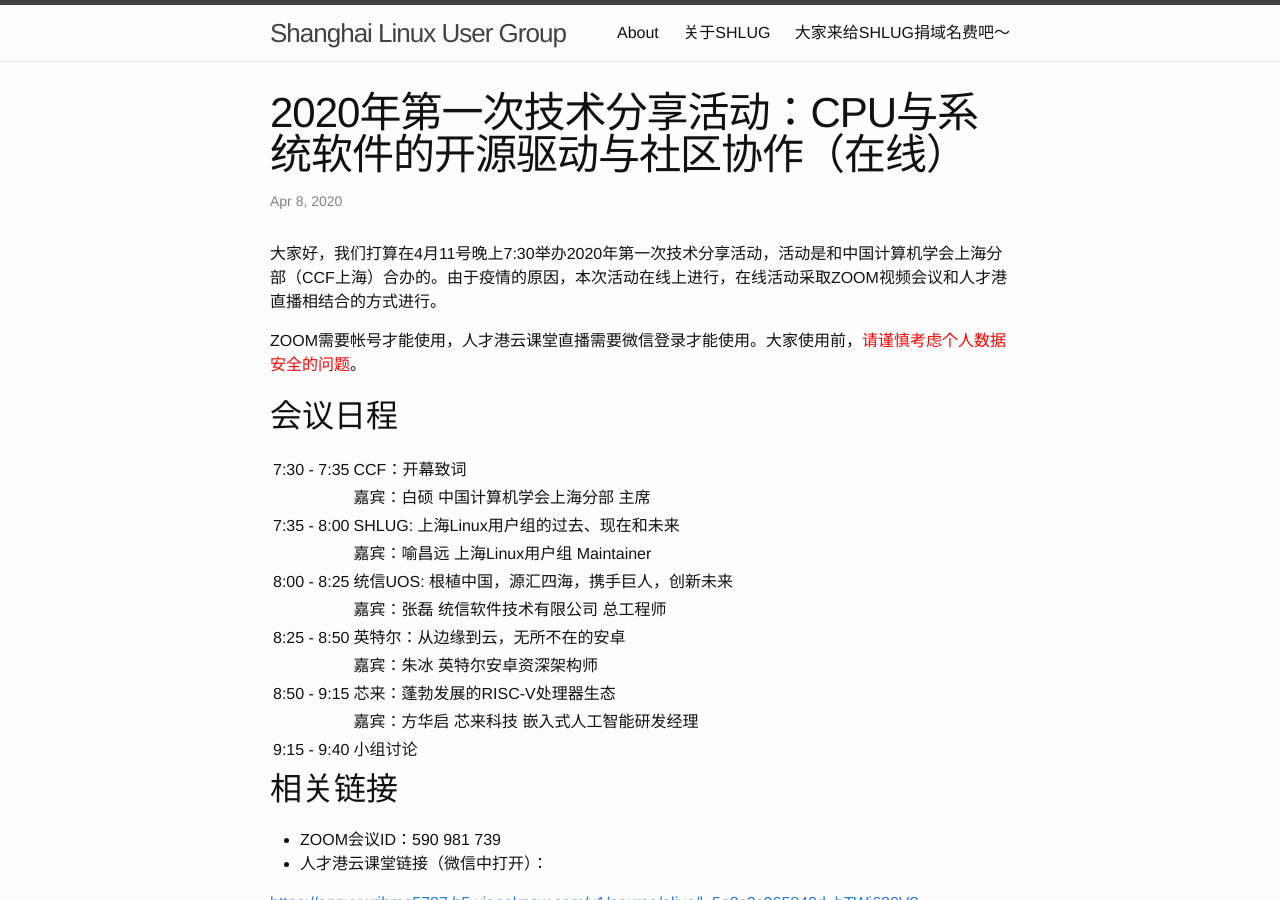
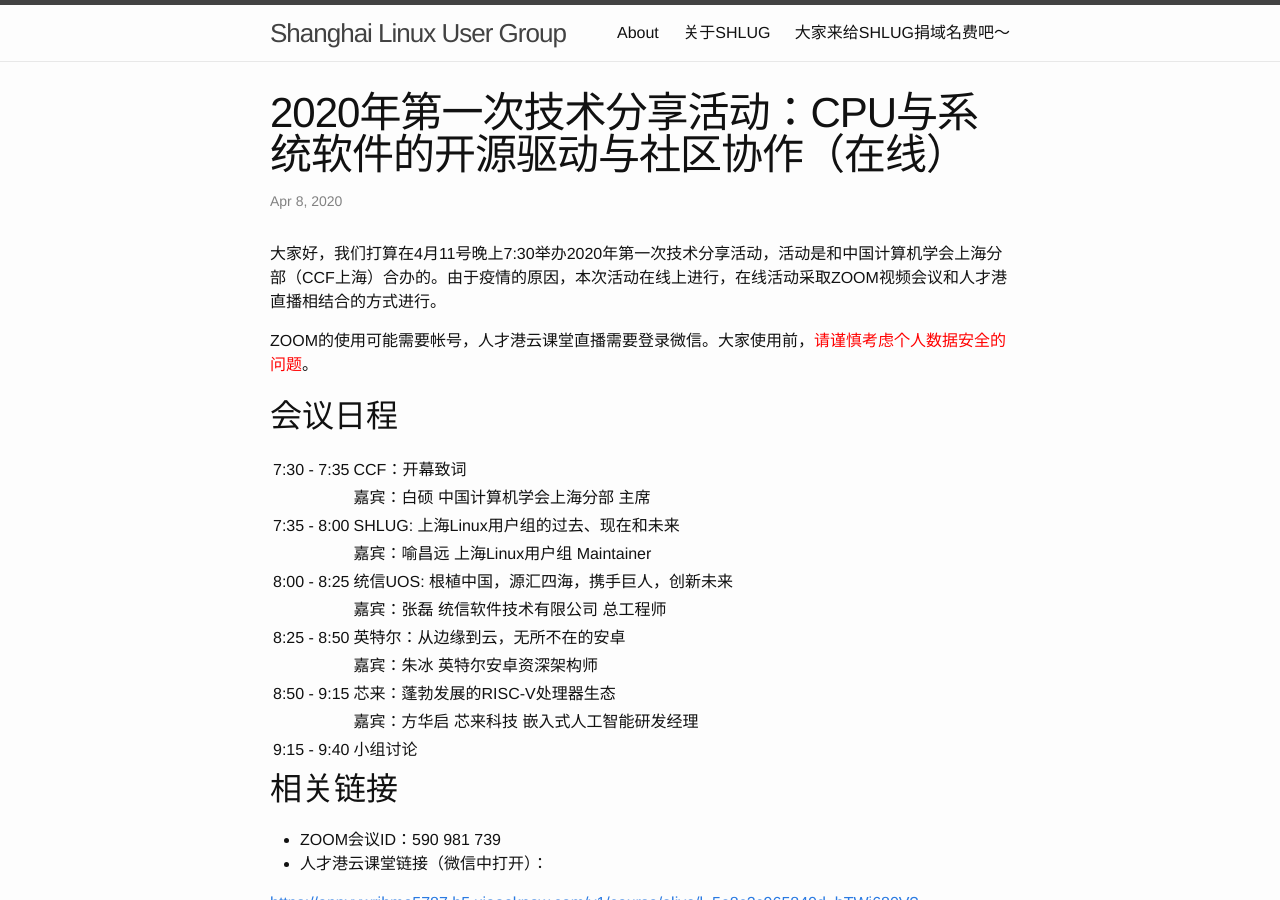
Before and after one commit to shanghailug/shanghailug.github.io, a Jekyll site: the page built from _posts/2020-04-08-april-online-meetup-with-ccf.md, in a window 1280 px wide and 900 px high. Built offline with Jekyll 4.4.1, drawn with Linux system fonts in a browser that asks for light colours.

Commit message:
Fix some words.

```diff
--- a/_posts/2020-04-08-april-online-meetup-with-ccf.md
+++ b/_posts/2020-04-08-april-online-meetup-with-ccf.md
@@ -7,7 +7,7 @@
 
 大家好，我们打算在4月11号晚上7:30举办2020年第一次技术分享活动，活动是和中国计算机学会上海分部（CCF上海）合办的。由于疫情的原因，本次活动在线上进行，在线活动采取ZOOM视频会议和人才港直播相结合的方式进行。
 
-ZOOM需要帐号才能使用，人才港云课堂直播需要微信登录才能使用。大家使用前，<span style='color:red'>请谨慎考虑个人数据安全的问题</span>。
+ZOOM的使用可能需要帐号，人才港云课堂直播需要登录微信。大家使用前，<span style='color:red'>请谨慎考虑个人数据安全的问题</span>。
 
 ## 会议日程
 
```
